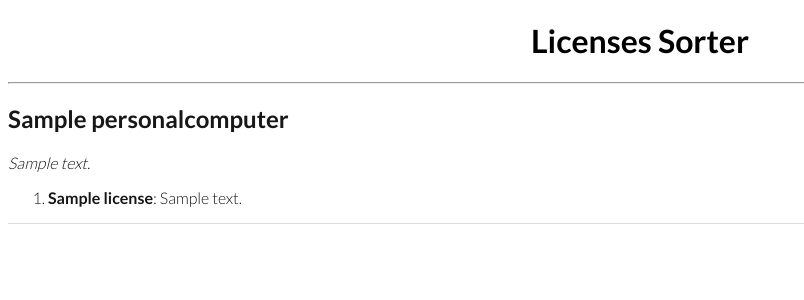
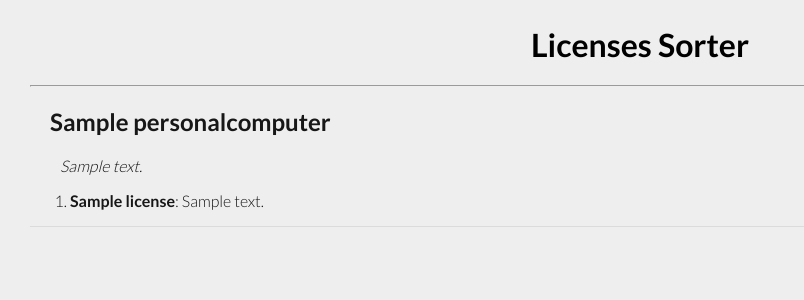
Before and after one commit to piotrantosz/licenses-sorter, a Django app: page / in a window 1280 px wide. Shown: the top 300 px of the page, without its empty margins (0-804 px from the left). Run offline with Django 3.2, Linux system fonts and the light colour scheme; tables that the repository leaves empty hold one stand-in row (values such as "Sample post").

Commit message:
Update style.css

```diff
--- a/main/static/main/style.css
+++ b/main/static/main/style.css
@@ -4,6 +4,11 @@ body {
     font-family: 'Lato', Helvetica, Arial, sans-serif;
     color: #171717;
     height: 100%;
+    background-color: #EEEEEE;
+    word-break: break-all;
+    margin-top: 25px;
+    margin-left: 30px;
+    margin-right: 30px;
 }
 
 h1 {
@@ -11,10 +16,17 @@ h1 {
   color: #000;
 }
 
+h2 {
+  margin-left: 20px;
+}
+
+p {
+  margin-left: 30px;
+}
+
 .light {
     border: none;
     height: 1px;
-    /* Set the hr color */
     color: #dbdbdb; /* old IE */
     background-color: #dbdbdb; /* Modern Browsers */
 }
```
